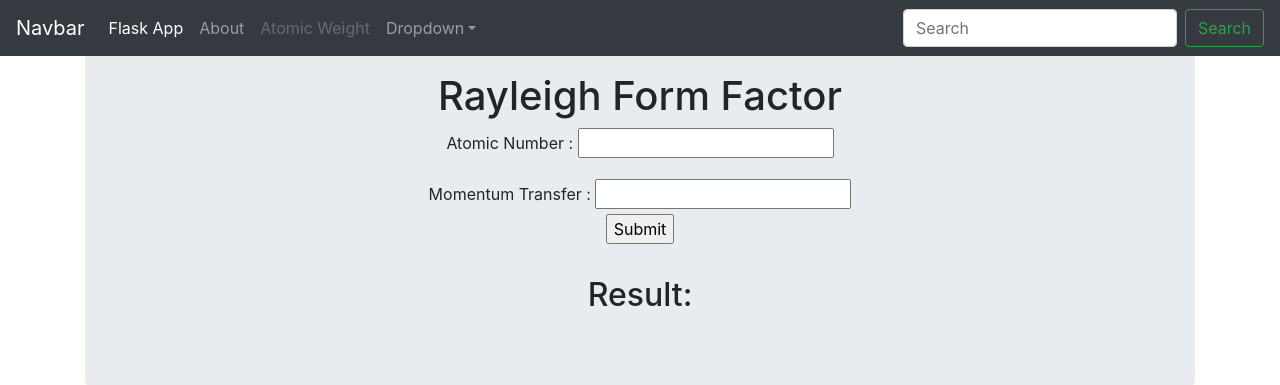
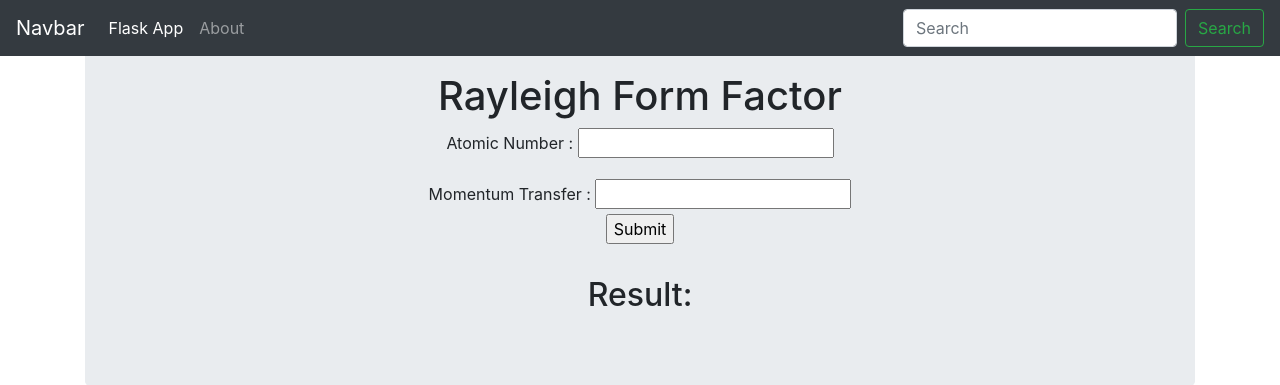
Before and after one commit to tschoonj/xray_app, a Flask app: page /rayleigh_ff in a window 1280 px wide. Shown: the top 385 px of the page. Run offline with Flask 2, Linux system fonts and the light colour scheme; some libraries are stand-ins or nearby versions.

Commit message:
Update layout template

```diff
--- a/xray_app/routes.py
+++ b/xray_app/routes.py
@@ -43,7 +43,7 @@ def atomicweight():
                 elif 0<int(int_z)<=118:
                         print(f'int_z: {int_z}')
                         weight = xraylib.AtomicWeight(int(int_z))
-                        return render_template('atomicweight.html', title='Atomic Weight', form=form, int_z=int_z, weight=weight)
+                        return render_template('atomicweight.html', title='Atomic Weight', form=form, int_z=int_z, function=weight)
                 else:
                         return render_template('atomicweight.html', title='Atomic Weight', form=form, int_z=int_z, error=xraylib_request.int_z_error)
         return render_template('atomicweight.html', title='Atomic Weight', form=form)
@@ -63,8 +63,9 @@ def rayleigh_form_factor():
                 elif 0<int(int_z)<=118:
                         print(f'int_z: {int_z}')
                         rff = xraylib.FF_Rayl(int(int_z), float(float_q))
-                        return render_template('rayleigh_ff.html', title='Rayleigh Form Factor', form=form, int_z=int_z, float_q=float_q, rff=rff)
+                        return render_template('rayleigh_ff.html', title='Rayleigh Form Factor', form=form, int_z=int_z, float_q=float_q, function=rff)
                 else:
                         return render_template('rayleigh_ff.html', title='Rayleigh Form Factor', form=form, int_z=int_z, float_q=float_q, error=xraylib_request.error)
         return render_template('rayleigh_ff.html', title='Rayleigh Form Factor', form=form)
+
 #url_for('static', filename='style.css')
--- a/xray_app/templates/includes/_navbar.html
+++ b/xray_app/templates/includes/_navbar.html
@@ -12,17 +12,6 @@
           <li class="nav-item">
             <a class="nav-link" href="/about">About</a>
           </li>
-          <li class="nav-item">
-            <a class="nav-link disabled" href="/atomicweight">Atomic Weight</a>
-          </li>
-          <li class="nav-item dropdown">
-            <a class="nav-link dropdown-toggle" href="https://example.com" id="dropdown01" data-toggle="dropdown" aria-haspopup="true" aria-expanded="false">Dropdown</a>
-            <div class="dropdown-menu" aria-labelledby="dropdown01">
-              <a class="dropdown-item" href="#">Action</a>
-              <a class="dropdown-item" href="#">Another action</a>
-              <a class="dropdown-item" href="#">Something else here</a>
-            </div>
-          </li>
         </ul>
         <form class="form-inline my-2 my-lg-0">
           <input class="form-control mr-sm-2" type="text" placeholder="Search" aria-label="Search">
--- a/xray_app/templates/layout.html
+++ b/xray_app/templates/layout.html
@@ -16,8 +16,6 @@
        <div class="jumbotron text-center"> <h1></h1>
        {% if title %}
          <h1> {{ title }} </h1>
-       {% else %}
-         <h1> </h1>
        {% endif %}
        {% block body %}
          <form method="POST" action="/">
@@ -25,8 +23,19 @@
          {{ form.name.label }} {{ form.name(size=20) }}
          <input type = "submit" value = "Submit"><br>
        </form>
+       </div>
        {% endblock body %}
-       </div>
+
+       {% if title %}
+         <h2> Result: </h2>
+       {% endif %}
+       {% if function %}
+       {{ function }}
+       {% endif %}
+
+       {% if error %}
+       {{error}}
+       {% endif %}
      </div>
 
   <script src="https://stackpath.bootstrapcdn.com/bootstrap/4.1.1/js/bootstrap.min.js">
--- a/xray_app/templates/rayleigh_ff.html
+++ b/xray_app/templates/rayleigh_ff.html
@@ -23,13 +23,4 @@
         </div>
      </fieldset>
   </form>
-
-<h2> Result: </h2>
-{% if rff %}
-{{ rff }}
-{% endif %}
-
-{% if error %}
-{{error}}
-{% endif %}
 {% endblock body%}
```
Also changed, not shown: xray_app/templates/atomicweight.html (+2 -11 lines), xray_app/tests/test_xray_app.py (+0 -5 lines).
